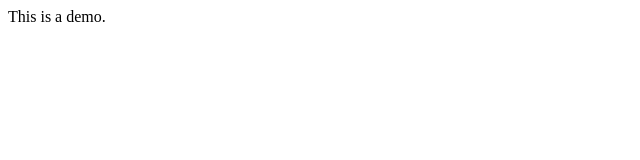
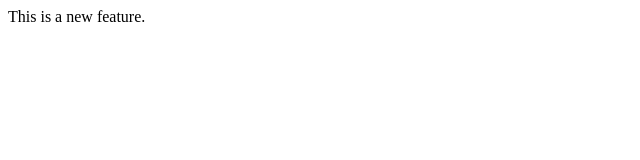
Before and after one commit to zephyrsolutions/demo-repository, a plain HTML site: page index.html in a window 1280 px wide. Shown: the full height of the page, 0-640 px from the left. Drawn offline with Linux system fonts and the light colour scheme.

Commit message:
new feature added

```diff
--- a/index.html
+++ b/index.html
@@ -6,6 +6,6 @@
     <title>Document</title>
 </head>
 <body>
-    This is a demo.
+    This is a new feature.
 </body>
 </html>
```
